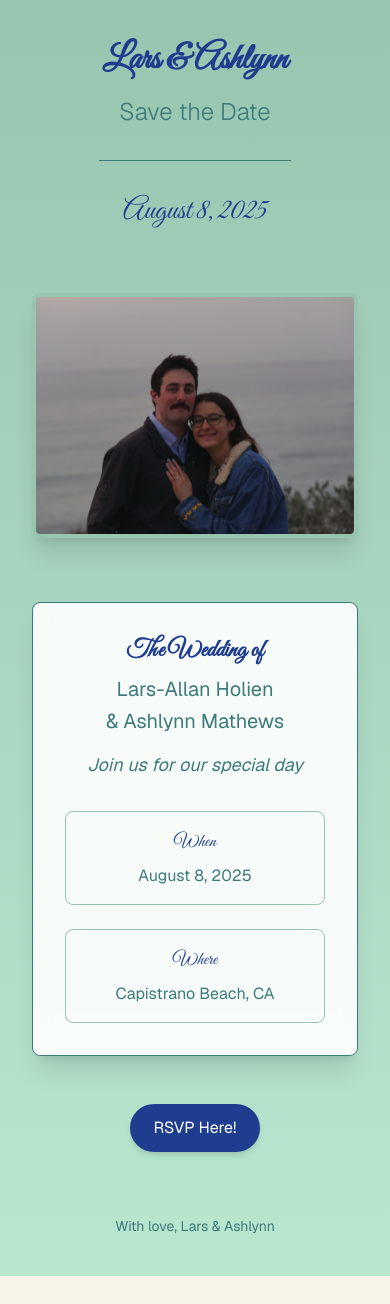
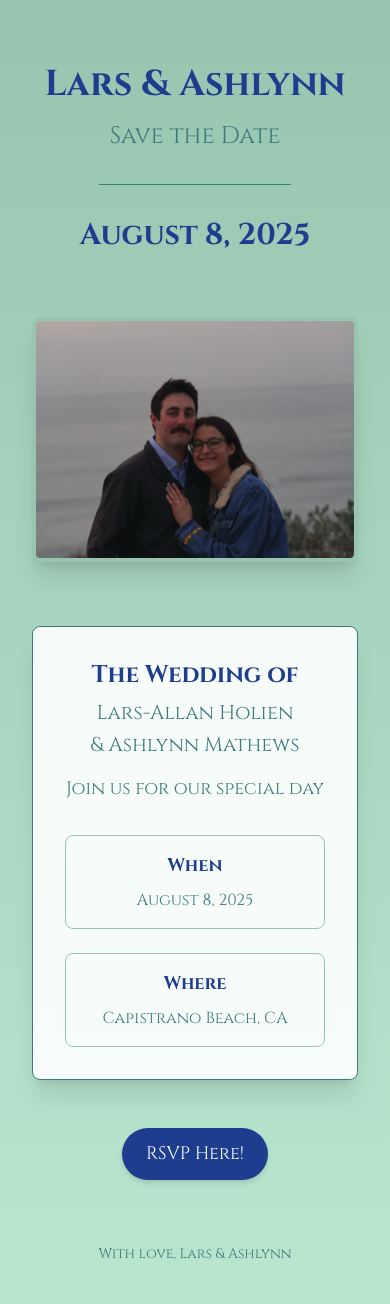
Before and after one commit to apandey16/lars-ashlynn-save-the-date, a Next.js app: page / in a window 390 px wide. Before the commit the page ends 1276 px from the top, so only its background shows below. Built offline with nearby package versions, Linux system fonts and the light colour scheme.

Commit message:
font changes

```diff
--- a/app/globals.css
+++ b/app/globals.css
@@ -1,11 +1,11 @@
 @import "tailwindcss";
 
 :root {
-  --background: #f8f3e9;
-  --foreground: #5d4037;
-  --primary: #8d6e63;
-  --primary-light: #a1887f;
-  --accent: #d7ccc8;
+  --background: #f8f8f8;
+  --foreground: #1e3d8f;
+  --primary: #3d7a7a;
+  --primary-light: #98c5b0;
+  --accent: #b8e6cf;
 }
 
 @theme inline {
@@ -14,9 +14,9 @@
   --color-primary: var(--primary);
   --color-primary-light: var(--primary-light);
   --color-accent: var(--accent);
-  --font-sans: var(--font-geist-sans);
+  --font-sans: var(--font-cinzel);
   --font-mono: var(--font-geist-mono);
-  --font-cursive: var(--font-great-vibes);
+  --font-cursive: var(--font-cinzel);
 }
 
 @media (prefers-color-scheme: dark) {
@@ -32,9 +32,23 @@
 body {
   background: var(--background);
   color: var(--foreground);
-  font-family: var(--font-sans, Arial, Helvetica, sans-serif);
+  font-family: var(--font-sans, 'Cinzel', serif);
+  font-weight: 400;
 }
 
 .cursive {
-  font-family: var(--font-cursive, 'Great Vibes', cursive);
+  font-family: var(--font-cursive, 'Cinzel', serif);
+  font-weight: 700;
 }
+
+.bg-wedding-texture {
+  background-color: var(--primary-light);
+  background-image:
+    radial-gradient(circle at 100% 150%, var(--primary-light) 24%, var(--accent) 24%, var(--accent) 28%, var(--primary-light) 28%, var(--primary-light) 36%, var(--accent) 36%, var(--accent) 40%, transparent 40%, transparent),
+    radial-gradient(circle at 0 150%, var(--primary-light) 24%, var(--accent) 24%, var(--accent) 28%, var(--primary-light) 28%, var(--primary-light) 36%, var(--accent) 36%, var(--accent) 40%, transparent 40%, transparent),
+    radial-gradient(circle at 50% 100%, var(--accent) 10%, var(--primary-light) 10%, var(--primary-light) 23%, var(--accent) 23%, var(--accent) 30%, var(--primary-light) 30%, var(--primary-light) 43%, var(--accent) 43%, var(--accent) 50%, var(--primary-light) 50%, var(--primary-light) 63%, transparent 63%, transparent),
+    radial-gradient(circle at 100% 50%, var(--accent) 5%, var(--primary-light) 5%, var(--primary-light) 15%, var(--accent) 15%, var(--accent) 20%, var(--primary-light) 20%, var(--primary-light) 29%, var(--accent) 29%, var(--accent) 34%, var(--primary-light) 34%, var(--primary-light) 44%, transparent 44%, transparent),
+    linear-gradient(var(--primary-light) 20%, var(--accent) 100%);
+  background-size: 80px 60px;
+  opacity: 0.8;
+}
--- a/app/layout.tsx
+++ b/app/layout.tsx
@@ -1,6 +1,6 @@
 import type { Metadata } from "next";
 import { Geist, Geist_Mono } from "next/font/google";
-import { Great_Vibes } from "next/font/google";
+import { Cinzel } from "next/font/google";
 import "./globals.css";
 
 const geistSans = Geist({
@@ -13,10 +13,10 @@ const geistMono = Geist_Mono({
   subsets: ["latin"],
 });
 
-const greatVibes = Great_Vibes({
-  variable: "--font-great-vibes",
-  weight: ["400"],
+const cinzel = Cinzel({
+  variable: "--font-cinzel",
   subsets: ["latin"],
+  weight: ["400", "500", "600", "700", "800", "900"],
 });
 
 export const metadata: Metadata = {
@@ -38,7 +38,7 @@ export default function RootLayout({
   return (
     <html lang="en">
       <body
-        className={`${geistSans.variable} ${geistMono.variable} ${greatVibes.variable} antialiased`}
+        className={`${geistSans.variable} ${geistMono.variable} ${cinzel.variable} antialiased`}
       >
         {children}
       </body>
--- a/app/page.tsx
+++ b/app/page.tsx
@@ -19,11 +19,11 @@ export default function Home() {
   }, []);
 
   return (
-    <div className="min-h-screen py-10 px-8 font-[family-name:var(--font-geist-sans)] bg-gradient-to-b from-[#98c5b0] to-[#b8e6cf]">
+    <div className="min-h-screen pt-16 pb-10 px-8 bg-gradient-to-b from-[#98c5b0] to-[#b8e6cf]">
       <main className="flex flex-col gap-[32px] items-center text-center max-w-2xl mx-auto">
         <div className="flex flex-col items-center">
-          <h1 className="cursive text-4xl md:text-5xl font-bold mb-4 text-[#1e3d8f]">Lars & Ashlynn</h1>
-          <p className="text-2xl md:text-3xl font-light mb-8 text-[#3d7a7a]">Save the Date</p>
+          <h1 className="cursive text-4xl md:text-5xl mb-4 text-[#1e3d8f]">Lars & Ashlynn</h1>
+          <p className="text-2xl md:text-3xl mb-8 text-[#3d7a7a]">Save the Date</p>
           <div className="h-px w-48 bg-[#3d7a7a] mb-8"></div>
           <p className="cursive text-3xl md:text-4xl text-[#1e3d8f] mb-8">August 8, 2025</p>
         </div>
@@ -48,20 +48,20 @@ export default function Home() {
 
         <div className="bg-white/90 p-8 rounded-lg shadow-xl backdrop-blur-sm w-full border border-[#3d7a7a]">
           <div className="mb-8">
-            <h2 className="cursive text-2xl font-semibold mb-2 text-[#1e3d8f]">The Wedding of</h2>
+            <h2 className="cursive text-2xl mb-2 text-[#1e3d8f]">The Wedding of</h2>
             <p className="text-xl mb-1 text-[#3d7a7a]">Lars-Allan Holien</p>
             <p className="text-xl mb-4 text-[#3d7a7a]">& Ashlynn Mathews</p>
-            <p className="text-lg italic text-[#3d7a7a]">Join us for our special day</p>
+            <p className="text-lg text-[#3d7a7a]">Join us for our special day</p>
           </div>
 
           <div className="grid grid-cols-1 md:grid-cols-2 gap-6">
             <div className="border border-[#98c5b0] p-4 rounded-lg">
-              <h3 className="cursive text-lg font-medium mb-2 text-[#1e3d8f]">When</h3>
+              <h3 className="cursive text-lg mb-2 text-[#1e3d8f]">When</h3>
               <p className="text-[#3d7a7a]">August 8, 2025</p>
             </div>
 
             <div className="border border-[#98c5b0] p-4 rounded-lg">
-              <h3 className="cursive text-lg font-medium mb-2 text-[#1e3d8f]">Where</h3>
+              <h3 className="cursive text-lg mb-2 text-[#1e3d8f]">Where</h3>
               <p className="text-[#3d7a7a]">Capistrano Beach, CA</p>
             </div>
           </div>
@@ -71,7 +71,7 @@ export default function Home() {
           href="https://forms.gle/xRdURdrQ2wgBbJoF9"
           target="_blank"
           rel="noopener noreferrer"
-          className="mt-4 px-6 py-3 bg-[#1e3d8f] hover:bg-[#3d7a7a] text-white rounded-full shadow-md transition-colors inline-block"
+          className="mt-4 px-6 py-3 bg-[#1e3d8f] hover:bg-[#3d7a7a] text-white rounded-full shadow-md transition-colors inline-block text-lg"
         >
           RSVP Here!
         </a>
```
